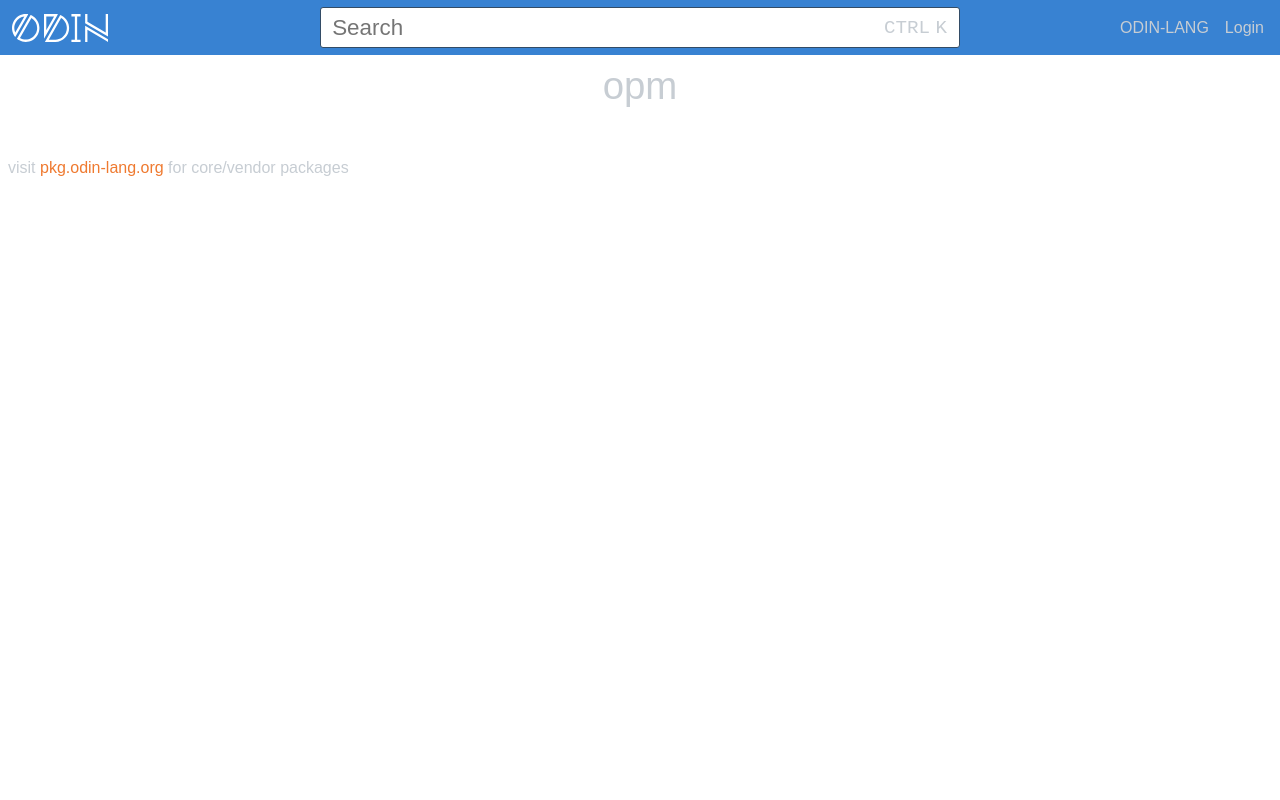
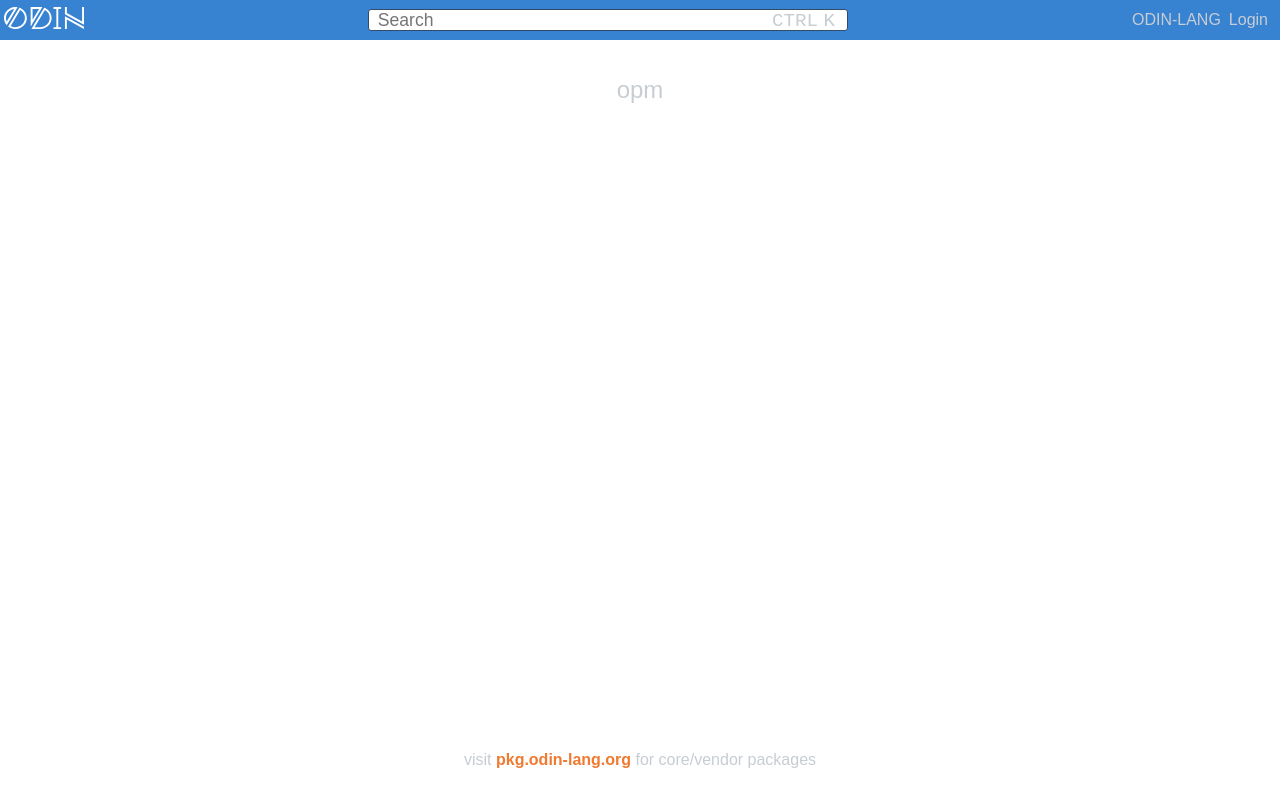
Before and after one commit to jon-lipstate/opm, a SvelteKit app in the folder client/: page / in a window 1280 px wide. Built offline with nearby package versions, Linux system fonts and the light colour scheme.

Commit message:
css cleanup

```diff
--- a/client/src/routes/+layout.svelte
+++ b/client/src/routes/+layout.svelte
@@ -18,7 +18,7 @@
 </div>
 
 <style>
-	/* .app {
+	.app {
 		display: flex;
 		flex-direction: column;
 		min-height: 100vh;
@@ -51,5 +51,5 @@
 		footer {
 			padding: 12px 0;
 		}
-	} */
+	}
 </style>
--- a/client/src/routes/+page.svelte
+++ b/client/src/routes/+page.svelte
@@ -11,16 +11,7 @@
 </section>
 
 <style>
-	section {
-		margin-top: 1.5em;
-		display: flex;
-		flex-direction: column;
-		justify-content: center;
-		align-items: center;
-		flex: 0.6;
-	}
-
 	h1 {
-		width: 100%;
+		text-align: center;
 	}
 </style>
--- a/client/src/routes/Header.svelte
+++ b/client/src/routes/Header.svelte
@@ -28,42 +28,31 @@
 		<!-- Right Items -->
 		<div class="right-items">
 			<a href="https://odin-lang.org/"> ODIN-LANG </a>
-			<span style="padding-left:1rem;" />
 			<a href="/login"> Login </a>
 		</div>
 	</nav>
 </header>
 
 <style>
-	header {
+	nav {
 		display: flex;
+		flex-direction: row;
 		justify-content: space-between;
+		align-items: center;
+		background-color: var(--color-bg-0);
+		margin: 0;
+		min-height: 40px;
 	}
-	.logo img {
-		margin-left: 0.75rem;
-		margin-top: 0.75rem;
-		width: 6rem;
-		height: 2rem;
+	.logo {
+		margin-left: 0.25rem;
+		width: 5rem;
 		object-fit: contain;
-	}
-
-	nav {
-		display: grid;
-		grid-template-columns: 1fr auto 1fr;
-		position: fixed;
-		top: 0;
-		left: 0;
-		width: 100vw;
-		height: 6vh;
-		min-height: 55px;
-		margin: 0 auto;
-		background-color: var(--color-bg-0);
 	}
 	.search-container {
 		position: relative;
 		display: flex;
 		align-items: center;
-		width: 40rem;
+		width: 30rem;
 		height: 100%;
 		padding: 0 3px;
 	}
@@ -71,17 +60,16 @@
 		padding: 0.2em 0.5em;
 		border: 1px solid var(--back-translucent);
 		font-family: inherit;
-		font-size: 1.4rem;
+		font-size: 1.1rem;
 		appearance: none;
 		-webkit-appearance: none;
 		width: 100%;
-		height: 1.8em;
+		height: 1.3em;
 		border-radius: var(--border-radius);
 	}
 	.shortcut {
-		/* color: var(--sk-text-3); */
 		position: absolute;
-		top: calc(50%-0.8rem); /*TODO: why the 0.8rem?*/
+		top: calc(50%-0.8rem);
 		right: 1rem;
 		width: 100%;
 		text-align: right;
@@ -90,14 +78,15 @@
 		text-transform: uppercase;
 	}
 	.right-items {
-		margin-top: 1.2rem; /**todo: hack fix*/
-		margin-right: 1rem;
-		justify-content: end;
+		margin-right: 0.25rem;
 		display: flex;
-		/* width: auto; */
-		height: 100%;
+		flex-direction: row;
+		justify-content: space-between;
+		align-items: center;
 	}
-
+	.right-items > a {
+		margin-right: 0.5rem;
+	}
 	a {
 		color: var(--color-text);
 	}
--- a/client/src/routes/styles.css
+++ b/client/src/routes/styles.css
@@ -5,7 +5,6 @@
 }
 
 :root {
-
 	--font-body: Arial, -apple-system, BlinkMacSystemFont, 'Segoe UI', Roboto, Oxygen, Ubuntu,
 		Cantarell, 'Open Sans', 'Helvetica Neue', sans-serif;
 	--font-mono: 'Fira Mono', monospace;
@@ -23,14 +22,14 @@
 	--back-translucent: rgba(51, 76, 102,55)
 }
 
-/* body {
-	min-height: 100vh;
+body {
 	margin: 0;
-	background-attachment: fixed;
+	/* min-height: 100vh; */
+	/* background-attachment: fixed;
 	background-color: var(--color-bg-1);
 	background-size: 100vw 100vh;
-	background-image: linear-gradient(180deg, var(--color-bg-0) 0%, var(--color-bg-2) 10%);
-} */
+	background-image: linear-gradient(180deg, var(--color-bg-0) 0%, var(--color-bg-2) 10%); */
+}
 
 h1,
 h2,
@@ -46,19 +45,10 @@ a {
 	color: var(--color-theme-1);
 	text-decoration: none;
 }
-
 a:hover {
 	text-decoration: underline;
 }
 
-h1 {
-	font-size: 2rem;
-	text-align: center;
-}
-
-h2 {
-	font-size: 1rem;
-}
 
 pre {
 	font-size: 16px;
@@ -66,44 +56,7 @@ pre {
 	background-color: rgba(255, 255, 255, 0.45);
 	border-radius: 3px;
 	box-shadow: 2px 2px 6px rgb(255 255 255 / 25%);
-	padding: 0.5em;
+	/* padding: 0.5em; */
 	overflow-x: auto;
 	color: var(--color-text);
 }
-
-.text-column {
-	display: flex;
-	max-width: 48rem;
-	flex: 0.6;
-	flex-direction: column;
-	justify-content: center;
-	margin: 0 auto;
-}
-
-input,
-button {
-	font-size: inherit;
-	font-family: inherit;
-}
-
-button:focus:not(:focus-visible) {
-	outline: none;
-}
-
-@media (min-width: 720px) {
-	h1 {
-		font-size: 2.4rem;
-	}
-}
-
-.visually-hidden {
-	border: 0;
-	clip: rect(0 0 0 0);
-	height: auto;
-	margin: 0;
-	overflow: hidden;
-	padding: 0;
-	position: absolute;
-	width: 1px;
-	white-space: nowrap;
-}
```
